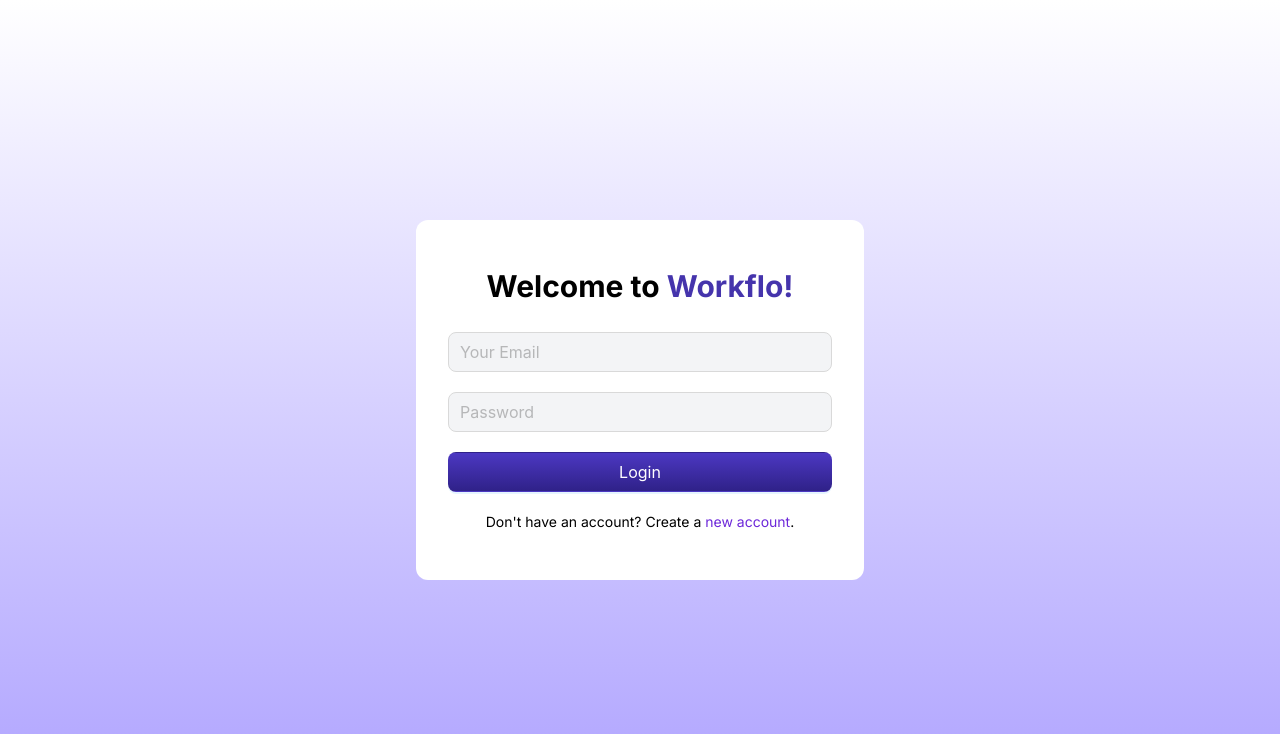
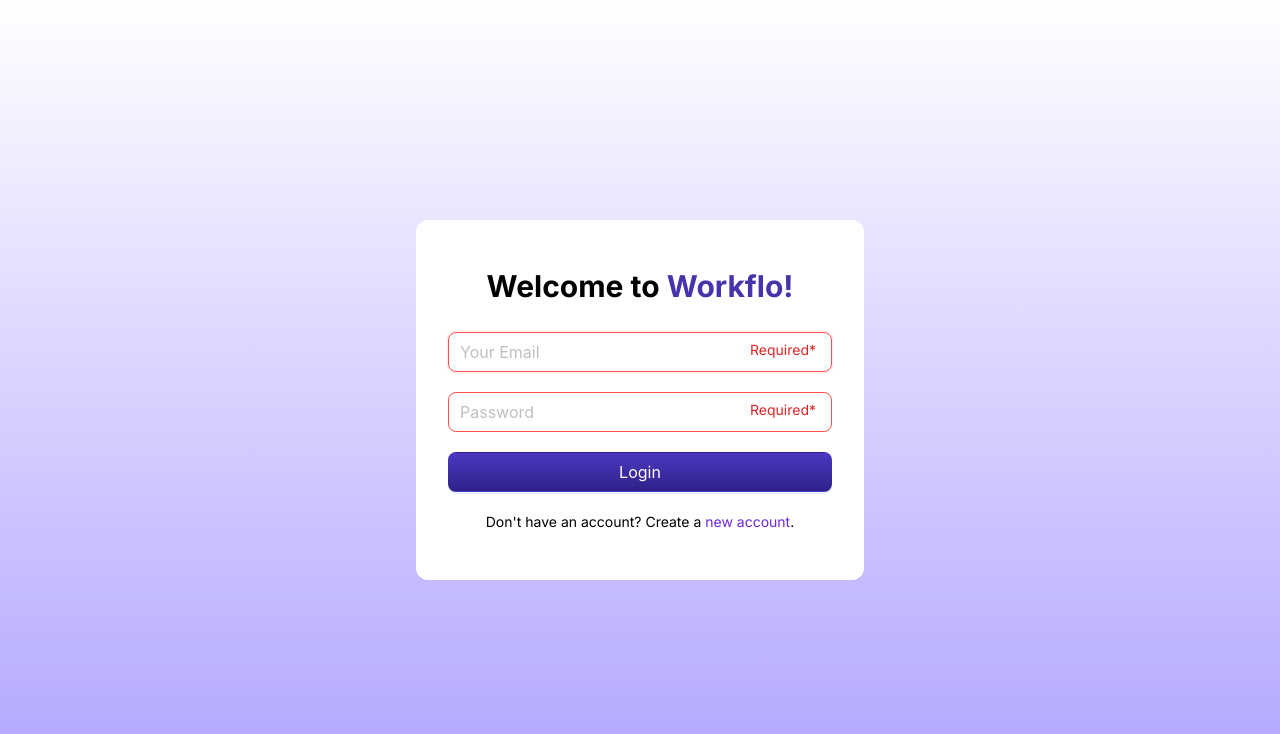
Before and after one commit to rishy-2021/cre-work, a Next.js app in the folder client/: page /login in a window 1280 px wide. Both pictures are taken after a click on the button "Login". Shown: the top 734 px of the page. Built offline with nearby package versions, Linux system fonts and the light colour scheme.

Commit message:
fix login sign-up

```diff
--- a/client/src/app/page.tsx
+++ b/client/src/app/page.tsx
@@ -1,4 +1,3 @@
-import Image from "next/image";
 import Login from "./(root)/(auth)/login/page";
 
 export default function Home() {
--- a/client/src/components/ui/login-form.tsx
+++ b/client/src/components/ui/login-form.tsx
@@ -1,25 +1,30 @@
 "use client";
 import styles from "@/styles/signup.module.css";
-import { useForm } from "react-hook-form";
+import { Controller, useForm } from "react-hook-form";
 import { zodResolver } from "@hookform/resolvers/zod";
-import { loginSchema } from "@/schema/login-form-schema";
 import { useRouter } from "next/navigation";
 import { LoginFormData } from "@/types/auth/types";
 import { useState } from "react";
 import FieldErrorText from "../FieldErrorText";
 import { Button, Input } from "antd";
 import Link from "next/link";
+import { ZodType, z } from "zod";
 
 const LoginForm = ({ toast }: any) => {
+
+  const loginSchema: ZodType<LoginFormData> = z
+  .object({
+    email: z.string().email(),
+    password: z.string().min(8).max(128)
+  });
   const {
     register,
     handleSubmit,
+    control,
     formState: { isValid, errors },
   } = useForm<LoginFormData>({ resolver: zodResolver(loginSchema) });
   const router = useRouter();
   const [isLoading, setIsLoading] = useState(false);
-  const [isRemember, setIsRemember] = useState(false);
-
   const [passwordShow, setPasswordShow] = useState(false);
 
   const handleClick = () => {
@@ -39,27 +44,67 @@
         </p>
       </div>
       <div className="inputs flex flex-col gap-y-3">
+      <Controller
+        control={control}
+        render={({ field: { onChange, value }, fieldState: { error } }) => {
+          return (
+            <>
               <Input
                  type="email"
                  {...register("email")}
                  placeholder="Your Email"
                  size={"large"}
                  className="bg-gray-100 mb-2"
+                status={error && "error"}
+                onChange={onChange}
+                value={value}
+                suffix={
+                  error && (
+                    <p
+                      className={
+                        "flex text-sm items-start justify-start h-full px-1 text-red-600"
+                      }
+                    >
+                      Required*
+                    </p>
+                  )
+                }
               />
-        {errors.email && (
-          <FieldErrorText>{errors.email.message}</FieldErrorText>
-        )}
+            </>
+          );
+        }}
+        name="email"
+      />
+       <Controller
+        control={control}
+        render={({ field: { onChange, value }, fieldState: { error } }) => {
+          return (
+            <>
               <Input
                   type="password"
-          {...register("password")}
                   placeholder="Password"
                   size={"large"}
                   className="bg-gray-100"
+                status={error && "error"}
+                onChange={onChange}
+                value={value}
+                suffix={
+                  error && (
+                    <p
+                      className={
+                        "flex text-sm items-start justify-start h-full px-1 text-red-600"
+                      }
+                    >
+                      Required*
+                    </p>
+                  )
+                }
               />
-        {errors.password && (
-          <FieldErrorText>{errors.password.message}</FieldErrorText>
-        )}
-
+            </>
+          );
+        }}
+        name="password"
+      />
         <div className="flex items-center justify-between">
           <Button
             loading={isLoading}
@@ -72,16 +117,10 @@
               background: `linear-gradient(180deg, #4C38C2 0%, #2F2188 100%),
               linear-gradient(0deg, rgba(255, 255, 255, 0.3), rgba(255, 255, 255, 0.3))`,
             }}
+            onClick={handleSubmit(()=> router.replace("/dashboard"))}
           >
             Login
           </Button>
-          {/* <Button
-            type="primary"
-            onClick={() => router.push("/forget-password")}
-            className="text-gray-600"
-          >
-            Forget Password
-          </Button> */}
         </div>
         <p className="mx-auto text-sm mt-2">
           Don&apos;t have an account? Create a
--- a/client/src/components/ui/sign-up-form.tsx
+++ b/client/src/components/ui/sign-up-form.tsx
@@ -6,8 +6,15 @@
 import { useState } from "react";
 import FieldErrorText from "../FieldErrorText";
 import { Button, Input } from "antd";
-import { signUpSchema } from "@/schema/sign-up-from-schema";
 import Link from "next/link";
+import { ZodType, z } from "zod";
+
+const signUpSchema: ZodType<SignupFormData> = z
+  .object({
+    name:z.string().min(2, "Please enter a vaild name"),
+    email: z.string().email(),
+    password: z.string().min(8, "Password must contain at least 8 characters").max(128)
+  });
 
 const SignUpForm = () => {
   const {
@@ -17,7 +24,6 @@
   } = useForm<SignupFormData>({ resolver: zodResolver(signUpSchema) });
   const router = useRouter();
   const [isLoading, setIsLoading] = useState(false);
-  const [isRemember, setIsRemember] = useState(false);
 
   const [passwordShow, setPasswordShow] = useState(false);
 
@@ -80,6 +86,7 @@
               background: `linear-gradient(180deg, #4C38C2 0%, #2F2188 100%),
               linear-gradient(0deg, rgba(255, 255, 255, 0.3), rgba(255, 255, 255, 0.3))`,
             }}
+            onClick={handleSubmit(()=>router.push("/dashboard"))}
           >
             Sign up
           </Button>
```
Also changed, not shown: 1 other file (tests, documents, lock files or other folders). Lines whose indentation alone changed are shown as unchanged.
